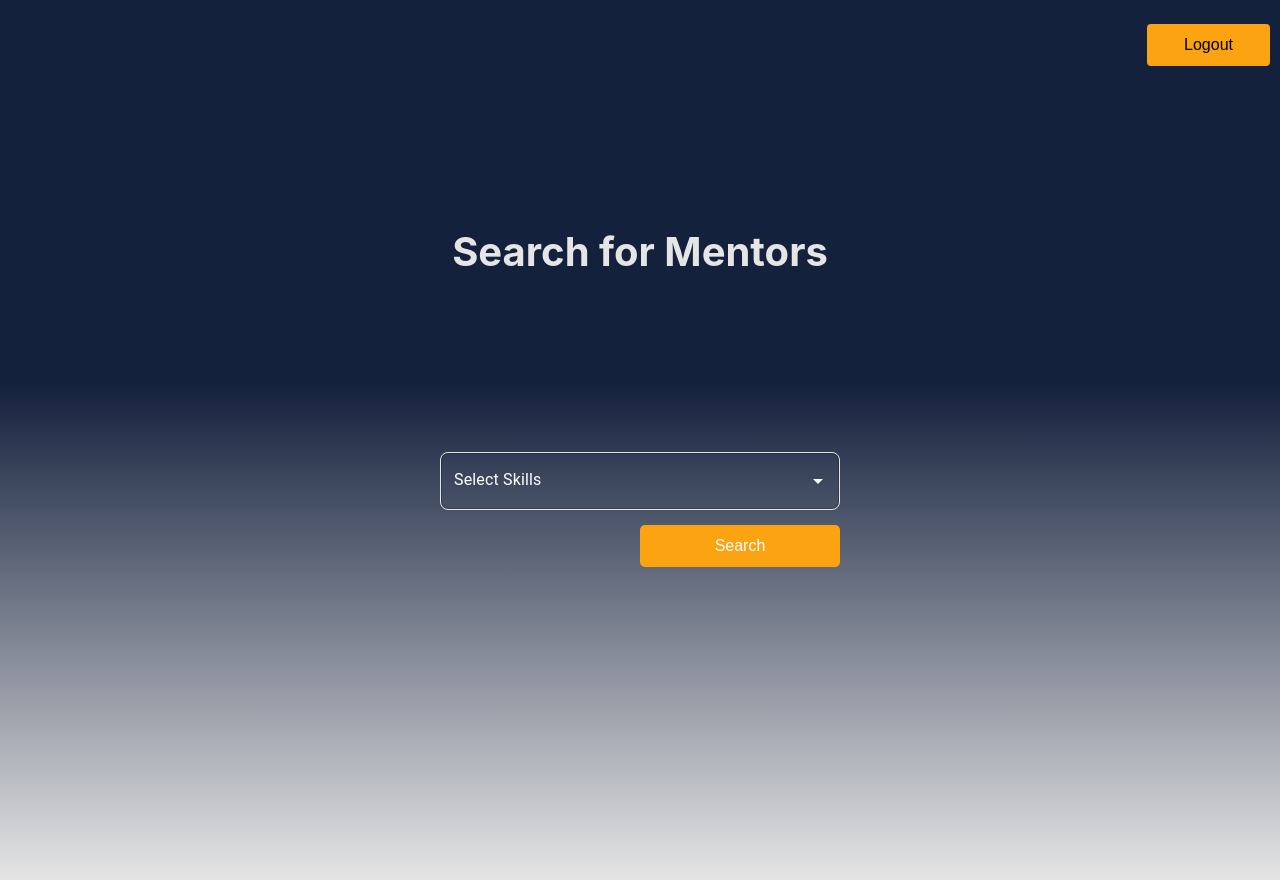
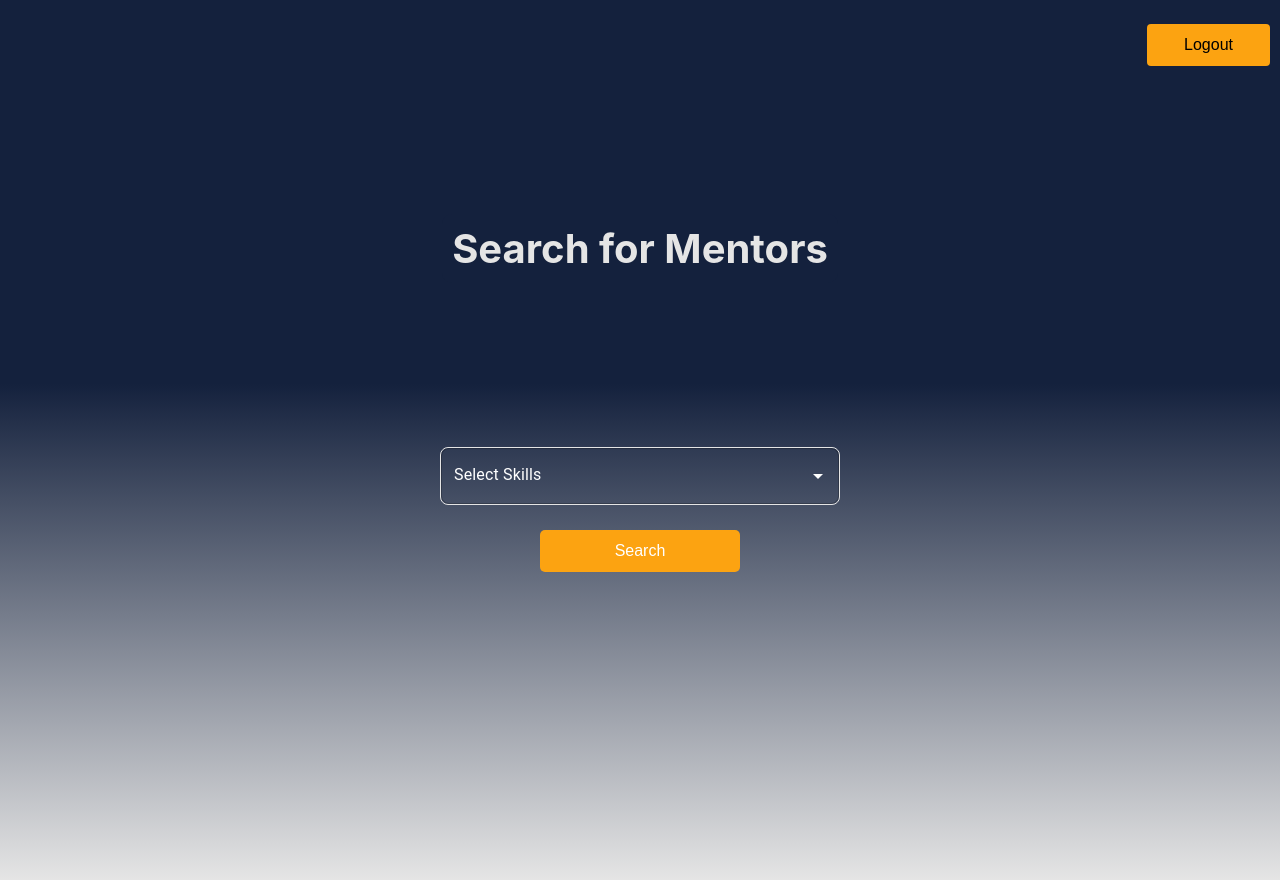
Before and after one commit to biancabelea/Mentum, a React (Create React App) app in the folder mentum-frontend/: page /mentors-search in a window 1280 px wide. Built offline with nearby package versions, Linux system fonts and the light colour scheme.

Commit message:
Search mentor style fix

```diff
--- a/mentum-frontend/src/styles/SearchMentor.css
+++ b/mentum-frontend/src/styles/SearchMentor.css
@@ -105,7 +105,8 @@ h1 {
     cursor: pointer;
     width: 100%;
     max-width: 200px;
-    margin-top: 5px; /* Bring closer to the input */
+    margin-top: 15px;
+    align-self: center;
 }
 
 .search-button:hover {
```
